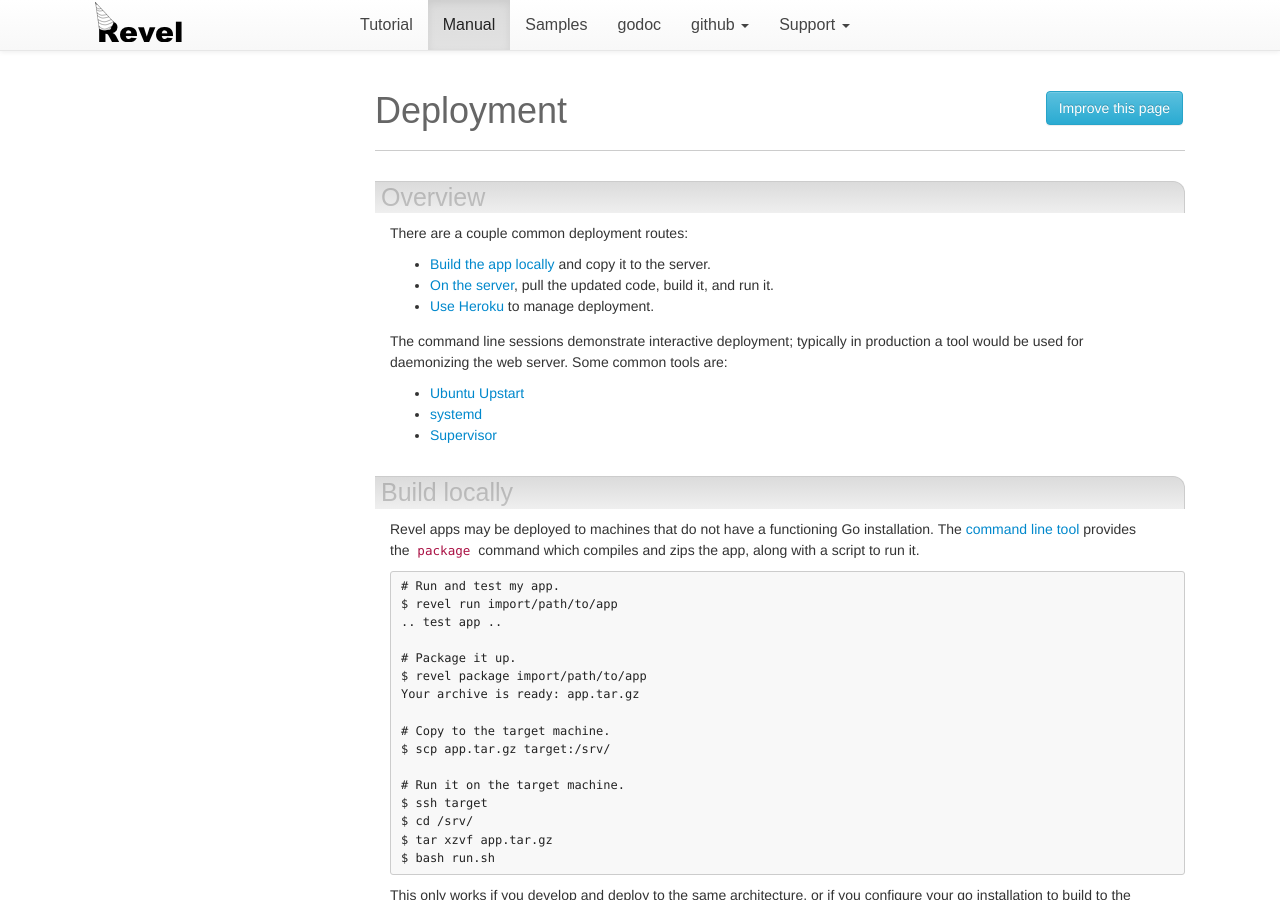
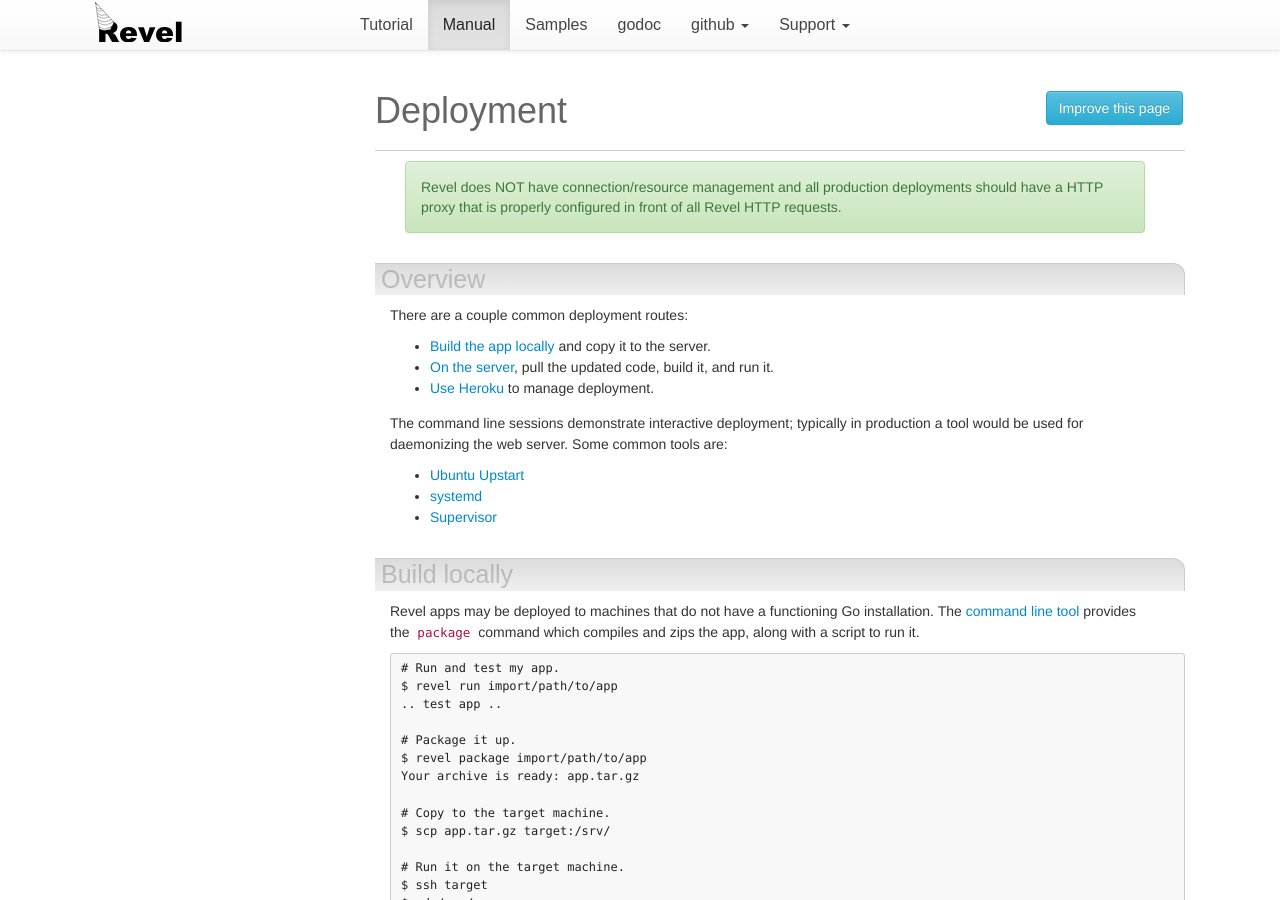
Before and after one commit to revel/revel.github.io, a Jekyll site: the page built from manual/deployment.md, in a window 1280 px wide and 900 px high. Built offline with Jekyll 4.4.1, drawn with Linux system fonts in a browser that asks for light colours; nearby versions of some CDN libraries; comment, search, counter and statistics services are not loaded.

Commit message:
add important deployment message

```diff
--- a/manual/deployment.md
+++ b/manual/deployment.md
@@ -2,6 +2,11 @@
 title: Deployment
 layout: manual
 ---
+
+<div class="alert alert-success">
+Revel does NOT have connection/resource management and all production deployments
+should have a HTTP proxy that is properly configured in front of all Revel HTTP requests.
+</div>
 
 ## Overview
 
```
